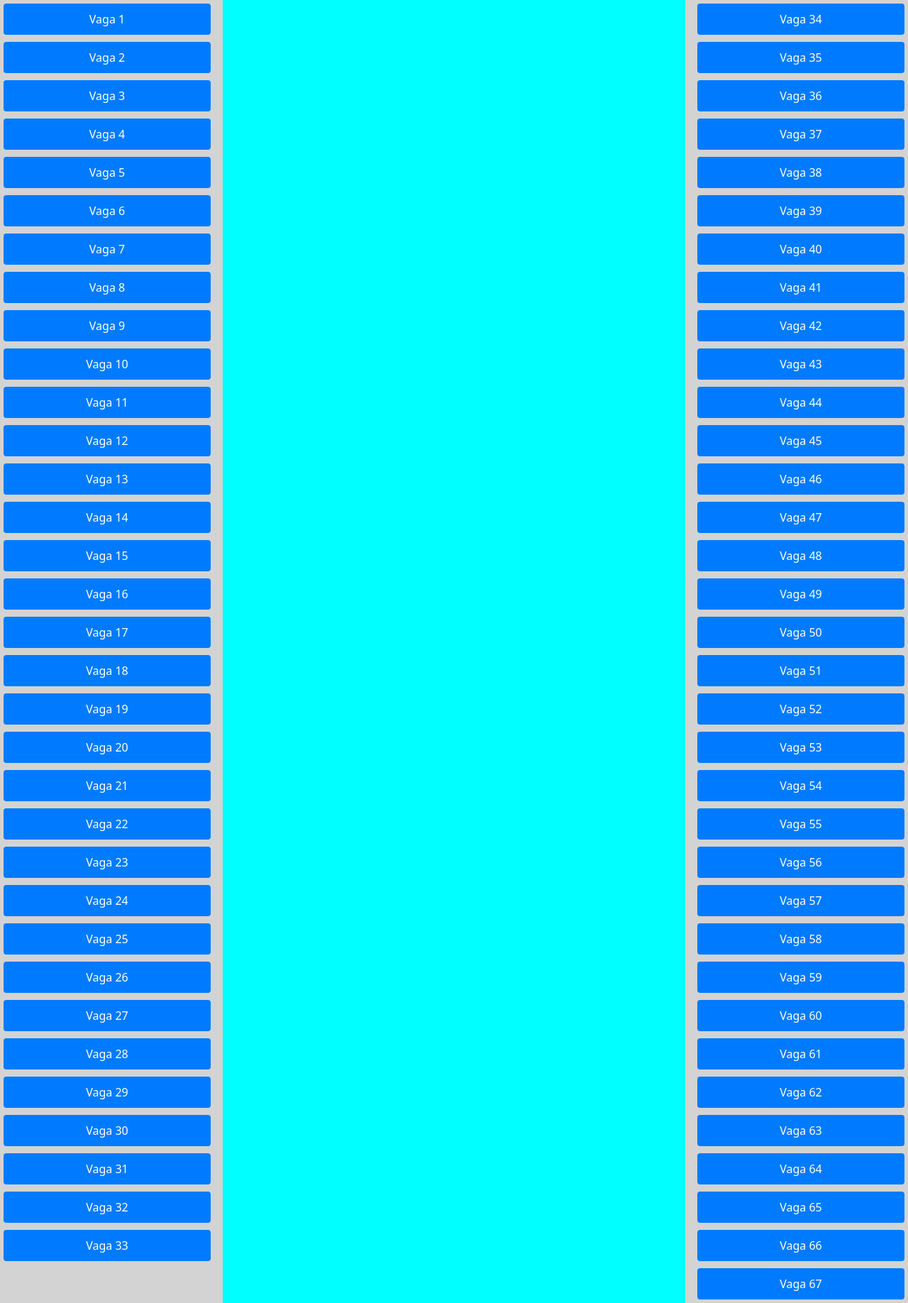
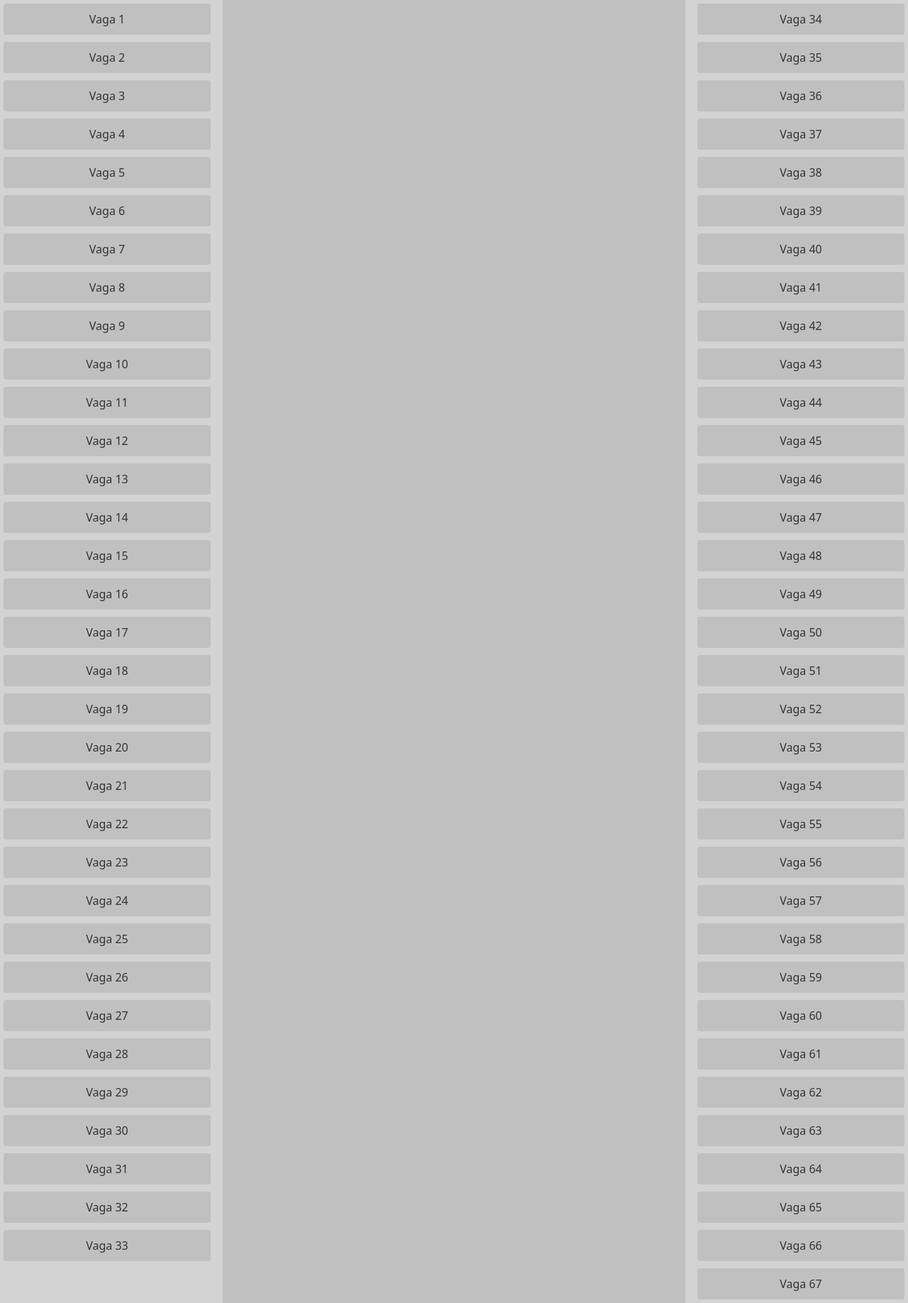
Before and after one commit to Franca20/api_trabalho, a Flask app: a page that uses app/templates/mapa_bolsao.html in a window 1280 px wide. Shown: the whole page at 71% size. Run offline with Flask 3, Linux system fonts and the light colour scheme; data that the repository does not hold is empty.

Commit message:
Alterar cores do mapa para cinza padrão

```diff
--- a/app/static/css/bolsao.css
+++ b/app/static/css/bolsao.css
@@ -1,8 +1,8 @@
 .btn {
     margin: 5px;
     padding: 10px;
-    background-color: #007bff;
-    color: white;
+    background-color: #c0c0c0;
+    color: #333;
     border: none;
     border-radius: 4px;
     cursor: pointer;
--- a/app/templates/mapa_bolsao.html
+++ b/app/templates/mapa_bolsao.html
@@ -24,9 +24,9 @@
             {% endfor %}
             </div>
 
-            <div class="col" style="background-color:  aqua;">
+            <div class="col" style="background-color:  #c0c0c0;">
             </div>
-            <div class="col" style="background-color: aqua;">
+            <div class="col" style="background-color: #c0c0c0;">
             </div>
 
             <!-- Botões gerados pelo Jinja -->
```
